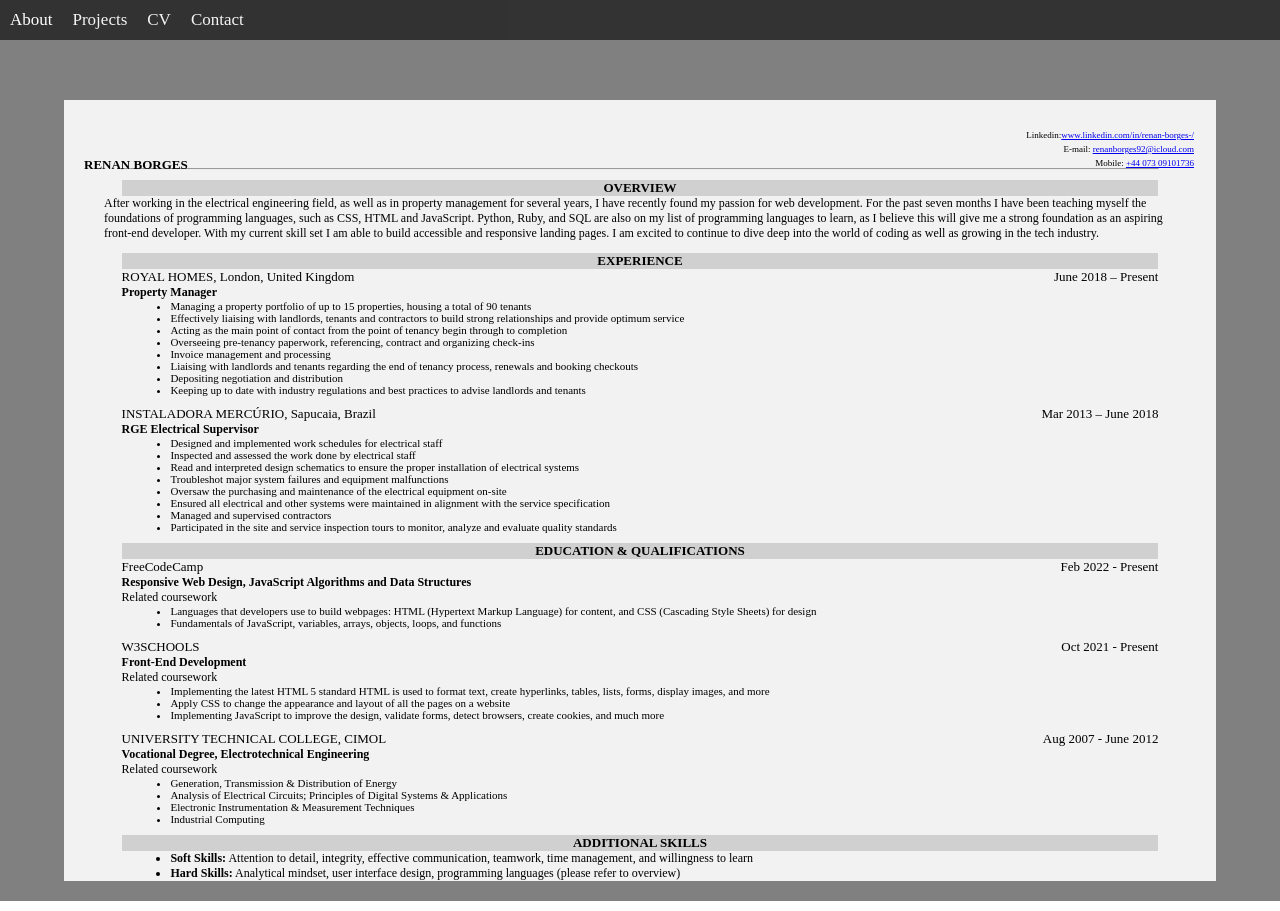
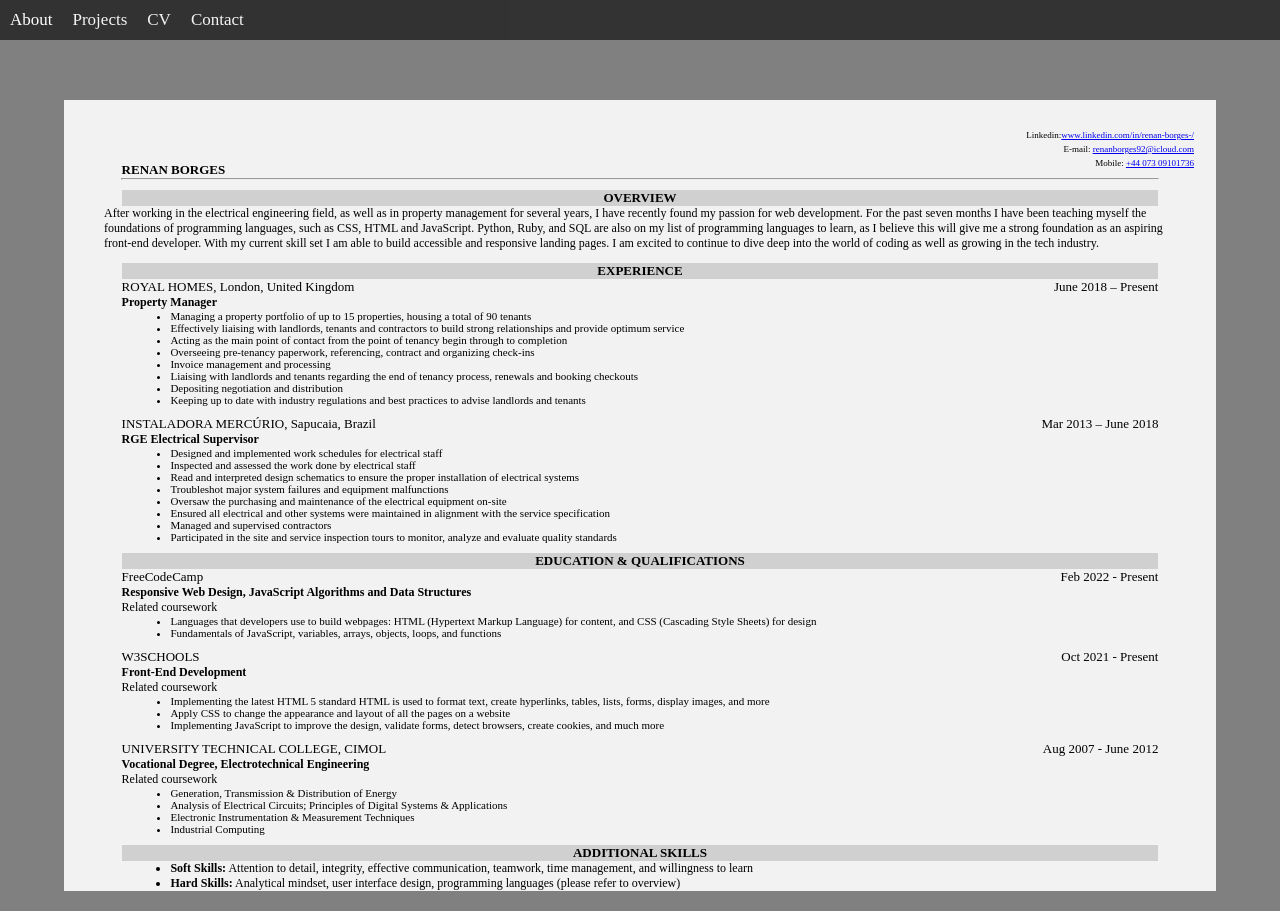
Before and after one commit to Renan3232/Portfolio-Resume-Website, a plain HTML site: page cv.html in a window 1280 px wide. Drawn offline with Linux system fonts and the light colour scheme.

Commit message:
cv.update

```diff
--- a/cv.css
+++ b/cv.css
@@ -26,18 +26,19 @@ main {
     margin-bottom:20px;
 
 }
-/*styling the header where contain the name and contact-info*/
+/*styling the header where contain the name and contact-info, for mobile-phone, the Name should be on top on the hr*/
 
 section h1 {
-     margin: auto;
+    margin: auto;
+    margin-bottom: 0px;
+    margin-left: 5%;
     text-align: left;
-    display: inline;
+    display: inline-block;
     position: relative;
-    top:55px;
-    left: 20px;
     font-size: 13px;
 }
 
+/* unodered list with the contact information-style for mobile-phone */
 section ul {
     display: inline;
     text-align:right;
@@ -56,11 +57,12 @@ section ul li{
 ul li a {
     cursor: pointer;
 }
-/*styling the hr */
+/*styling the hr, the horinzontal line after the contact information*/
 hr {
     border: 0.5x solid black;
     background-color: black;
     width: 90%;
+    margin-top: 0%;
 }
 /*styling h2 */
 h2 {
@@ -221,11 +223,4 @@ font-size: 12px;
     header {
         font-size: 13px;
 
-    }
-    h2 {
-        font-size:
-    }
-    p {
-        font-size:
-    }
 }
--- a/cv.html
+++ b/cv.html
@@ -22,15 +22,16 @@
     </header>
     <main>
     <div class="container">
-        <!--header with all the information-->
+        <!--header with the personal info and contact-->
         <section>
-            <h1>RENAN BORGES</h1>
+
             <ul>
                 <li>Linkedin:<a href="https://www.linkedin.com/in/renan-borges-/">www.linkedin.com/in/renan-borges-/</a></li>
                 <li>E-mail: <a href="mailto:renanborges92@icloud.com">renanborges92@icloud.com</a> </li>
                 <li>Mobile: <a href="tel:+44 07309 101736">+44 073 09101736</a></li>
 
             </ul>
+            <h1>RENAN BORGES</h1>
         </section>
         <hr>
         <!--overview section where I tell a litle bit about my jorney-->
```
